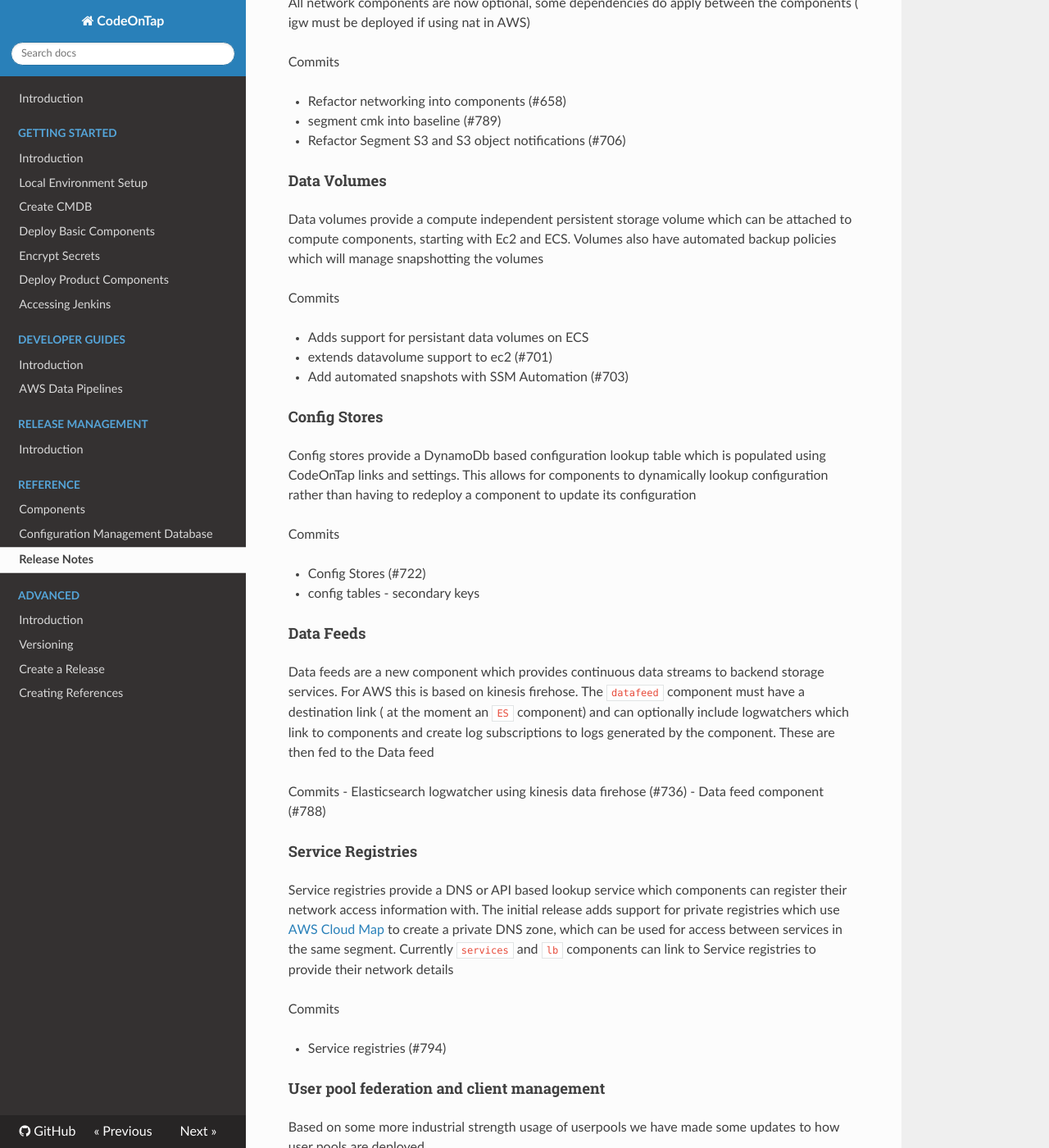
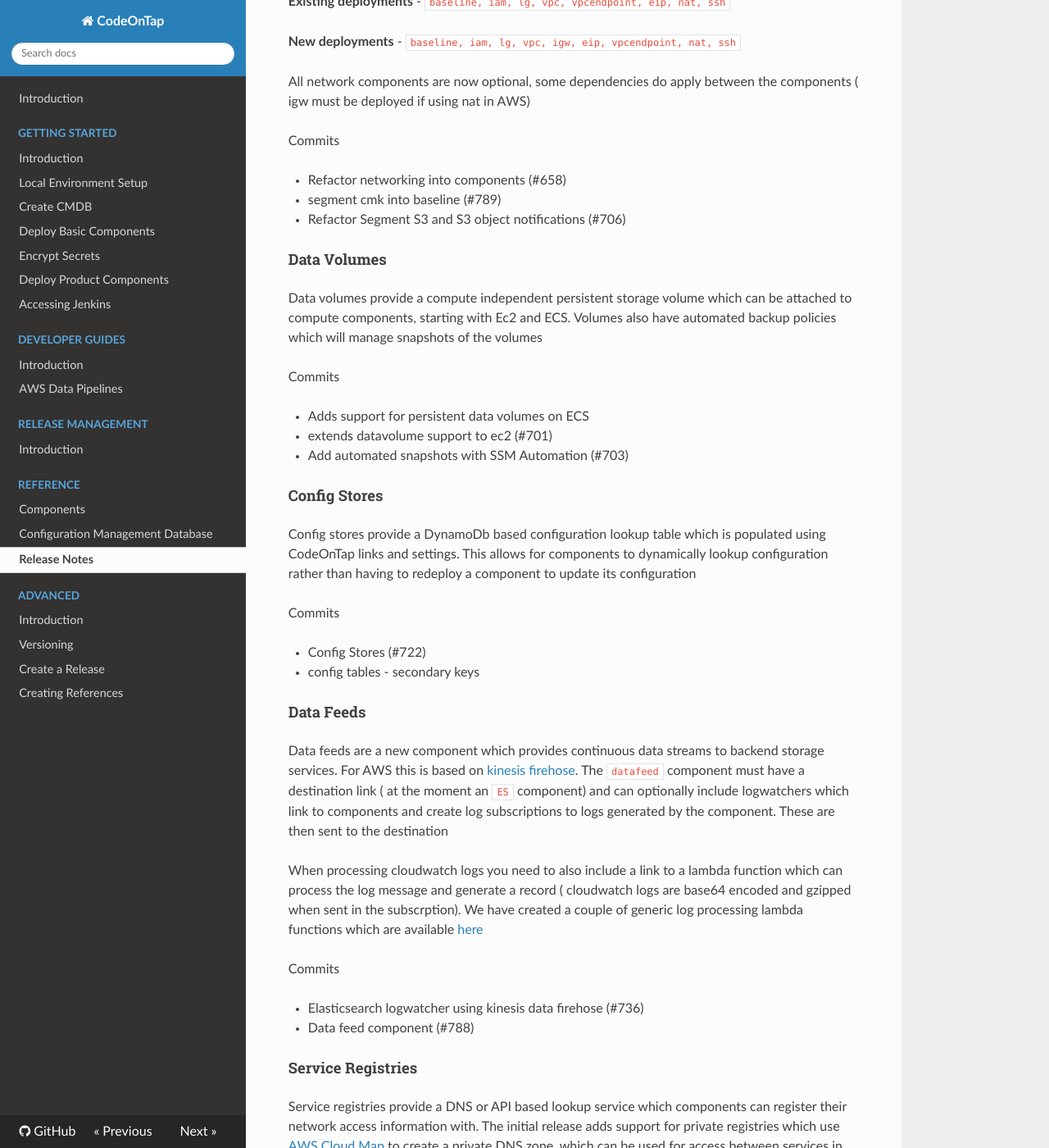
Before and after one commit to codeontap/codeontap, an MkDocs documentation site: the page built from docs/changelog.md, in a window 1280 px wide and 1400 px high, scrolled down 1413 px. Shown: the whole window at 82% size. Built offline with MkDocs 1.6.1, drawn with Linux system fonts in a browser that asks for light colours; nearby versions of some CDN libraries; some of the changed text lies outside the part shown.

Commit message:
Minor fixups to change log

```diff
--- a/docs/changelog.md
+++ b/docs/changelog.md
@@ -35,11 +37,10 @@
 All segment level unit changes have been made backwards compatible but some extra units need to be added to ensure that it aligns with the new components
 
 When deploying segment units the following units should now be used
-**Existing deployments**
-`baseline, iam, lg, vpc, vpcendpoint, eip, nat, ssh`
 
-**New deployments**
-`baseline, iam, vpc, igw, eip, vpcendpoint, nat, ssh`
+**Existing deployments** - `baseline, iam, lg, vpc, vpcendpoint, eip, nat, ssh`
+
+**New deployments** - `baseline, iam, lg, vpc, igw, eip, vpcendpoint, nat, ssh`
 
 All network components are now optional, some dependencies do apply between the components ( igw must be deployed if using nat in AWS)
 
@@ -51,11 +52,11 @@
 
 #### Data Volumes
 
-Data volumes provide a compute independent persistent storage volume which can be attached to compute components, starting with Ec2 and ECS. Volumes also have automated backup policies which will manage snapshotting the volumes
+Data volumes provide a compute independent persistent storage volume which can be attached to compute components, starting with Ec2 and ECS. Volumes also have automated backup policies which will manage snapshots of the volumes
 
 Commits
 
-- Adds support for persistant data volumes on ECS
+- Adds support for persistent data volumes on ECS
 - extends datavolume support to ec2 (#701)
 - <feat> Add automated snapshots with SSM Automation (#703)
 
@@ -70,9 +71,12 @@
 
 #### Data Feeds
 
-Data feeds are a new component which provides continuous data streams to backend storage services. For AWS this is based on kinesis firehose. The `datafeed` component must have a destination link ( at the moment an `ES` component) and can optionally include logwatchers which link to components and create log subscriptions to logs generated by the component. These are then fed to the Data feed
+Data feeds are a new component which provides continuous data streams to backend storage services. For AWS this is based on [kinesis firehose](https://aws.amazon.com/kinesis/data-firehose/). The `datafeed` component must have a destination link ( at the moment an `ES` component) and can optionally include logwatchers which link to components and create log subscriptions to logs generated by the component. These are then sent to the destination
+
+When processing cloudwatch logs you need to also include a link to a lambda function which can process the log message and generate a record ( cloudwatch logs are base64 encoded and gzipped when sent in the subscrption). We have created a couple of generic log processing lambda functions which are available [here](https://github.com/codeontap/lambda-log-processors)
 
 Commits
+
 - <feat>Elasticsearch logwatcher using kinesis data firehose (#736)
 - <refactor>Data feed component (#788)
 
```
Also changed, not shown: other parts of docs/changelog.md (+3 -1 lines).
